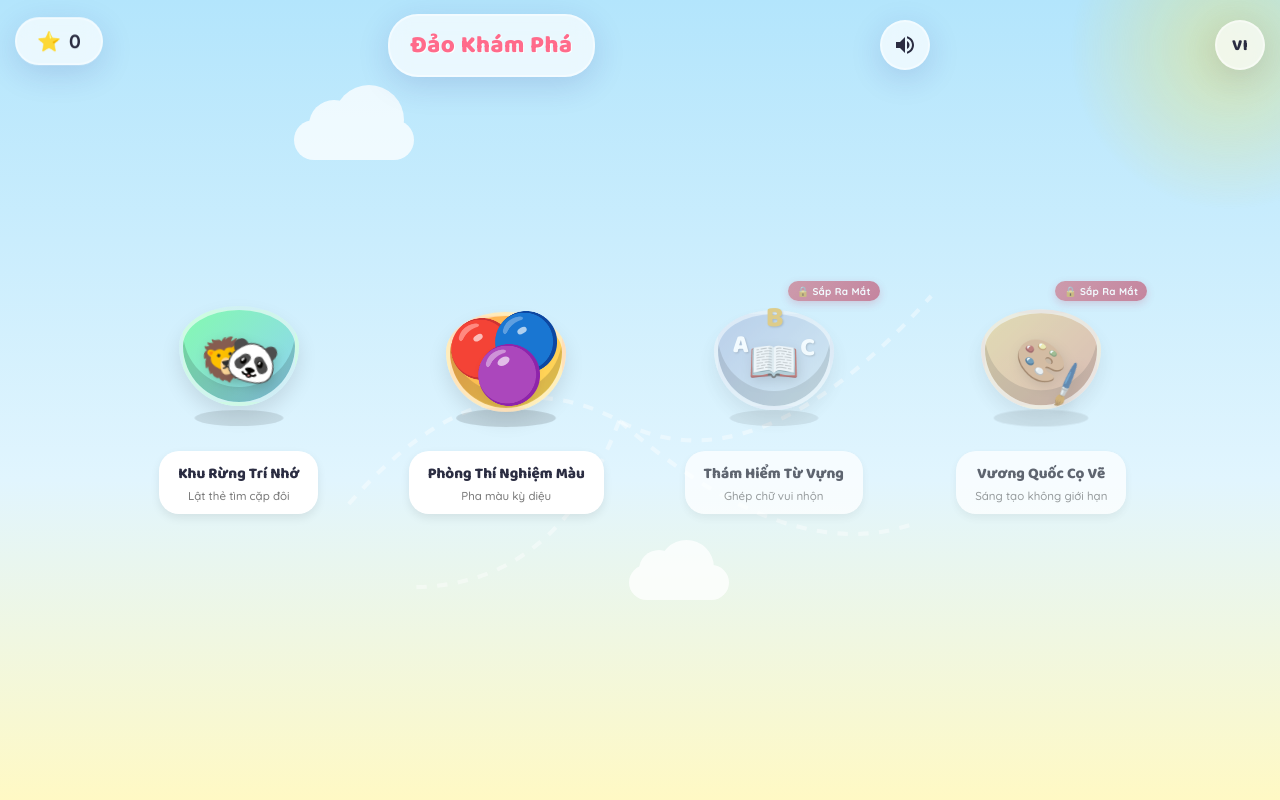
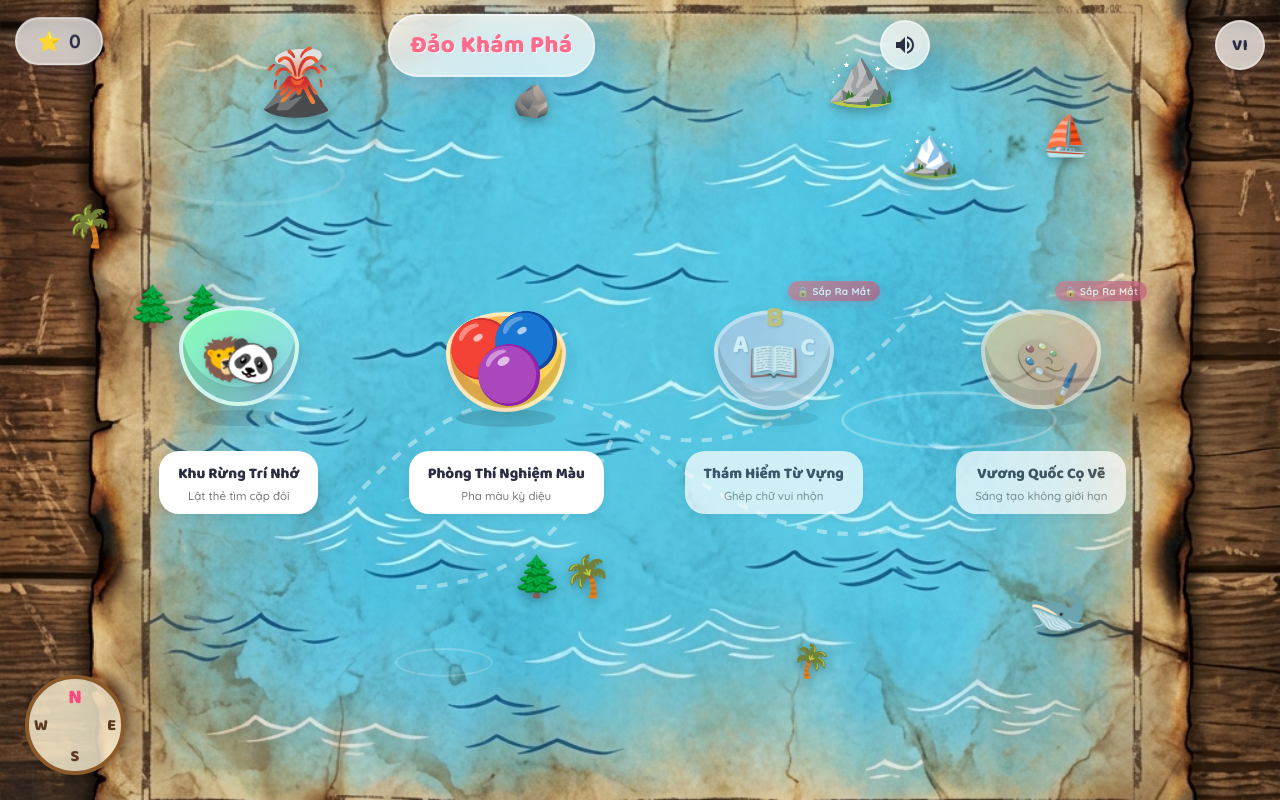
Before and after one commit to thanhdonguet/kid-explorer-hub, a website: page www/index.html in a window 1280 px wide. Drawn offline with Linux system fonts and the light colour scheme.

```diff
--- a/www/css/dashboard.css
+++ b/www/css/dashboard.css
@@ -3,138 +3,107 @@
   justify-content: center;
   align-items: center;
   position: relative;
-  background: linear-gradient(180deg, #b3e5fc 0%, #e1f5fe 60%, #fff9c4 100%);
+  overflow: hidden;
 }
 
 /* Background elements styling */
-.sky-background {
+.ocean-background {
   position: absolute;
   top: 0;
   left: 0;
   width: 100%;
   height: 100%;
+  background-image: url('../img/treasure_map_bg.png');
+  background-size: cover;
+  background-position: center;
   overflow: hidden;
   pointer-events: none;
+  z-index: 0;
 }
 
-.sun-glow {
+/* Water waves/ripples */
+.wave {
   position: absolute;
-  top: -100px;
-  right: -100px;
-  width: 300px;
-  height: 300px;
   border-radius: 50%;
-  background: radial-gradient(circle, rgba(253, 224, 71, 0.4) 0%, rgba(253, 224, 71, 0) 70%);
-  animation: pulse-glow 6s ease-in-out infinite alternate;
+  background: transparent;
+  border: 2px solid rgba(255, 255, 255, 0.4);
+  animation: ripple 8s linear infinite;
+  opacity: 0;
 }
 
-@keyframes pulse-glow {
-  0% {
-    transform: scale(0.9);
-    opacity: 0.7;
-  }
+.wave-1 { width: 100px; height: 30px; top: 20%; left: 15%; animation-delay: 0s; }
+.wave-2 { width: 150px; height: 40px; top: 50%; right: 20%; animation-delay: 2s; }
+.wave-3 { width: 120px; height: 35px; bottom: 15%; left: 30%; animation-delay: 4s; }
+.wave-4 { width: 80px; height: 25px; top: 30%; right: 40%; animation-delay: 6s; }
 
-  100% {
-    transform: scale(1.1);
-    opacity: 1;
-  }
+@keyframes ripple {
+  0% { transform: scale(0.5); opacity: 0; }
+  20% { opacity: 1; }
+  80% { transform: scale(2.5); opacity: 0; }
+  100% { opacity: 0; }
 }
 
-.clouds {
+/* Compass Rose */
+.compass-rose {
   position: absolute;
+  bottom: 25px;
+  left: 25px;
+  width: 100px;
+  height: 100px;
+  background: rgba(255, 245, 215, 0.8);
+  border: 4px solid #8b5a2b;
+  border-radius: 50%;
+  display: flex;
+  justify-content: center;
+  align-items: center;
+  box-shadow: 0 4px 15px rgba(0,0,0,0.3);
+  z-index: 1;
+}
+
+.compass-inner {
+  position: relative;
   width: 100%;
   height: 100%;
 }
 
-.cloud {
+.compass-point {
   position: absolute;
-  background: white;
-  border-radius: 100px;
-  opacity: 0.75;
+  font-family: var(--font-title);
+  font-weight: 800;
+  font-size: 16px;
+  color: #5c3a21;
 }
 
-.cloud::before,
-.cloud::after {
-  content: '';
+.north { top: 2px; left: 50%; transform: translateX(-50%); color: #ff477e; font-size: 20px;}
+.south { bottom: 2px; left: 50%; transform: translateX(-50%); }
+.east { top: 50%; right: 5px; transform: translateY(-50%); }
+.west { top: 50%; left: 5px; transform: translateY(-50%); }
+
+/* Map Decorations */
+.map-decor {
   position: absolute;
-  background: white;
-  border-radius: 50%;
+  font-size: 2.5rem;
+  filter: drop-shadow(0 4px 6px rgba(0,0,0,0.3));
+  z-index: 1;
 }
 
-.cloud-1 {
-  width: 120px;
-  height: 40px;
-  top: 15%;
-  left: 10%;
-  animation: drift 25s linear infinite;
-}
+.ship { top: 15%; right: 10%; animation: sail 20s linear infinite; }
+.sea-monster { bottom: 20%; right: 15%; font-size: 3rem; animation: float-island 5s ease-in-out infinite 1s; }
+.tree-1 { top: 25%; left: 5%; font-size: 2.5rem; }
+.tree-2 { bottom: 15%; right: 35%; font-size: 2rem; transform: scaleX(-1); }
+.rocks { top: 10%; left: 40%; font-size: 2rem; }
+.mountain-1 { top: 5%; right: 30%; font-size: 3.5rem; }
+.mountain-2 { top: 15%; right: 25%; font-size: 3rem; }
+.volcano { top: 5%; left: 20%; font-size: 4rem; }
+.forest-1 { top: 35%; left: 10%; font-size: 2.5rem; }
+.forest-2 { bottom: 25%; left: 40%; font-size: 2.5rem; }
 
-.cloud-1::before {
-  width: 50px;
-  height: 50px;
-  top: -20px;
-  left: 15px;
-}
-
-.cloud-1::after {
-  width: 70px;
-  height: 70px;
-  top: -35px;
-  left: 40px;
-}
-
-.cloud-2 {
-  width: 160px;
-  height: 50px;
-  top: 30%;
-  right: 15%;
-  animation: drift 35s linear infinite reverse;
-}
-
-.cloud-2::before {
-  width: 60px;
-  height: 60px;
-  top: -25px;
-  left: 20px;
-}
-
-.cloud-2::after {
-  width: 90px;
-  height: 90px;
-  top: -45px;
-  left: 55px;
-}
-
-.cloud-3 {
-  width: 100px;
-  height: 35px;
-  bottom: 25%;
-  left: 30%;
-  animation: drift 20s linear infinite;
-}
-
-.cloud-3::before {
-  width: 40px;
-  height: 40px;
-  top: -15px;
-  left: 10px;
-}
-
-.cloud-3::after {
-  width: 55px;
-  height: 55px;
-  top: -25px;
-  left: 30px;
-}
-
-@keyframes drift {
-  0% {
-    transform: translateX(-150px);
-  }
-
-  100% {
-    transform: translateX(calc(100vw + 150px));
-  }
+@keyframes sail {
+  0% { transform: translateX(50px) translateY(0) rotate(-5deg); opacity: 0; }
+  10% { opacity: 1; }
+  45% { transform: translateX(-150px) translateY(-20px) rotate(5deg); }
+  90% { opacity: 1; }
+  100% { transform: translateX(-300px) translateY(10px) rotate(-5deg); opacity: 0; }
 }
 
 /* Map Layout – 4 islands */
@@ -407,28 +376,39 @@
 .color-result::after {
   content: '';
   position: absolute;
-  top: 14%; left: 22%;
-  width: 30%; height: 18%;
+  top: 14%;
+  left: 22%;
+  width: 30%;
+  height: 18%;
   background: rgba(255, 255, 255, 0.65);
   border-radius: 50%;
   transform: rotate(-30deg);
 }
+
 .color-bubble-1 {
-  width: 32px; height: 32px;
+  width: 32px;
+  height: 32px;
   background: radial-gradient(circle at 35% 30%, #a8ff78, #34c759 60%, #1e8f3a);
-  top: 15px; left: 16px;
+  top: 15px;
+  left: 16px;
   animation: float 2.5s ease-in-out infinite alternate;
 }
+
 .color-bubble-2 {
-  width: 32px; height: 32px;
+  width: 32px;
+  height: 32px;
   background: radial-gradient(circle at 35% 30%, #ff7b7b, #ff3b30 60%, #cc2b20);
-  top: 12px; right: 20px;
+  top: 12px;
+  right: 20px;
   animation: float 2.8s ease-in-out infinite alternate 0.4s;
 }
+
 .color-result {
-  width: 44px; height: 44px;
+  width: 44px;
+  height: 44px;
   background: radial-gradient(circle at 35% 30%, #ffea8a, #ffcc00 60%, #cca300);
-  bottom: 8px; left: 37px;
+  bottom: 8px;
+  left: 37px;
   animation: float 3s ease-in-out infinite alternate 0.8s;
 }
 
--- a/www/index.html
+++ b/www/index.html
@@ -65,14 +65,35 @@
        ════════════════════════════════════════ -->
   <div id="dashboard-screen" class="screen active">
 
-    <!-- Animated Sky Background -->
-    <div class="sky-background">
-      <div class="sun-glow"></div>
-      <div class="clouds">
-        <div class="cloud cloud-1"></div>
-        <div class="cloud cloud-2"></div>
-        <div class="cloud cloud-3"></div>
+    <!-- Animated Ocean Map Background -->
+    <div class="ocean-background">
+      <!-- Water ripples/waves -->
+      <div class="wave wave-1"></div>
+      <div class="wave wave-2"></div>
+      <div class="wave wave-3"></div>
+      <div class="wave wave-4"></div>
+
+      <!-- Compass Rose -->
+      <div class="compass-rose">
+        <div class="compass-inner">
+          <div class="compass-point north">N</div>
+          <div class="compass-point south">S</div>
+          <div class="compass-point east">E</div>
+          <div class="compass-point west">W</div>
+        </div>
       </div>
+
+      <!-- Map Decorations -->
+      <div class="map-decor ship">⛵</div>
+      <div class="map-decor sea-monster">🐋</div>
+      <div class="map-decor palm-tree tree-1">🌴</div>
+      <div class="map-decor palm-tree tree-2">🌴</div>
+      <div class="map-decor rocks">🪨</div>
+      <div class="map-decor mountain mountain-1">⛰️</div>
+      <div class="map-decor mountain mountain-2">🏔️</div>
+      <div class="map-decor volcano">🌋</div>
+      <div class="map-decor forest forest-1">🌲🌲</div>
+      <div class="map-decor forest forest-2">🌲🌴</div>
     </div>
 
     <!-- Explorer Map -->
```
Also changed, not shown: .github/workflows/deploy.yml (added), www/img/treasure_map_bg.png (added).
